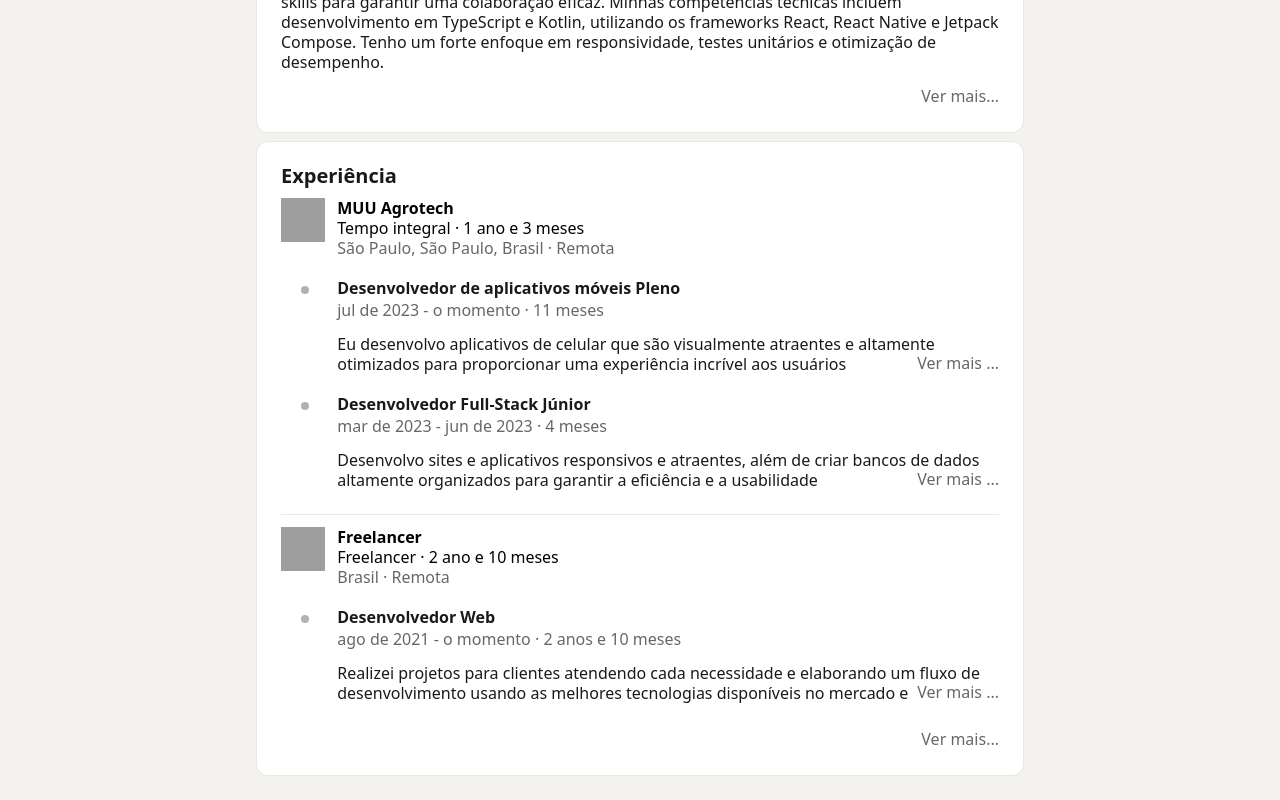
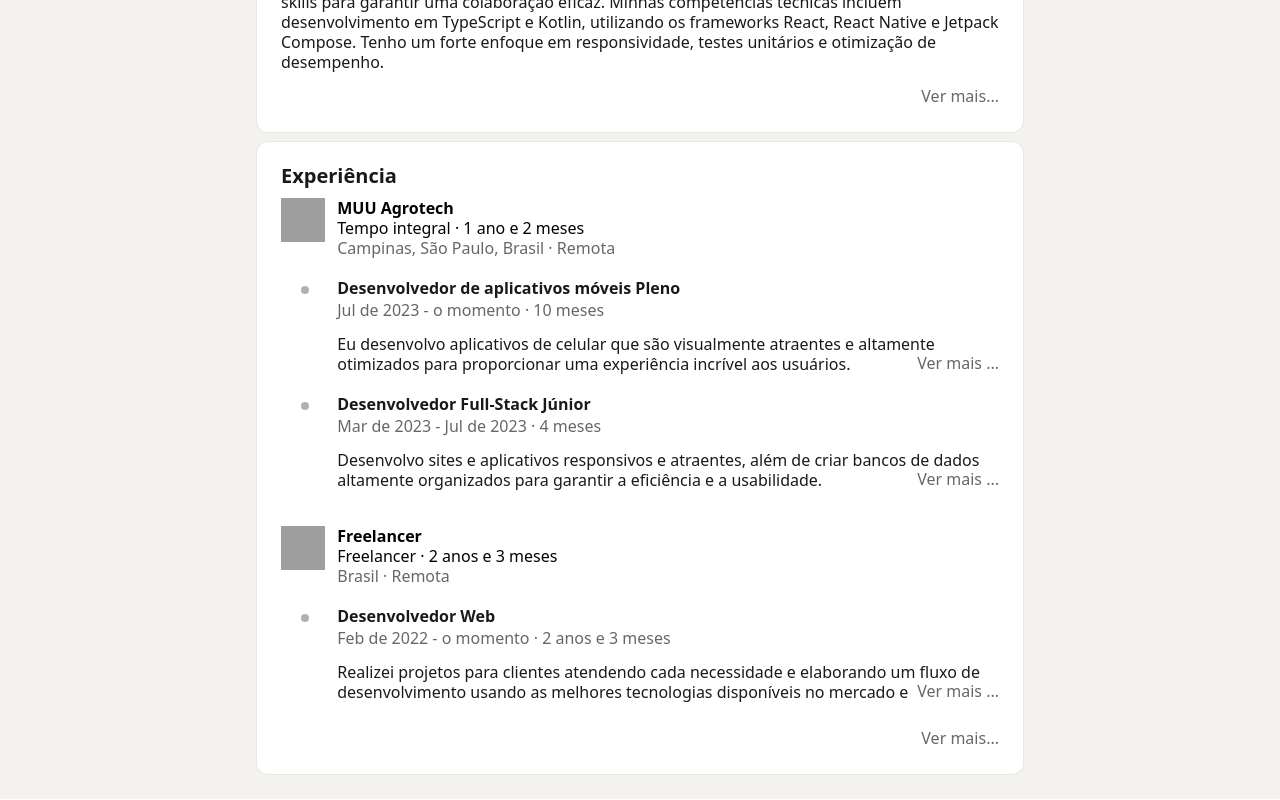
Before and after one commit to MateusHoffman/portfolio, a Next.js app: page / in a window 1280 px wide. Shown: the part 914-1714 px from the top of the page. Built offline with nearby package versions, Linux system fonts and the light colour scheme; grey boxes are pictures that could not be loaded.

Commit message:
Implemented ExperienceData in ListExperience

```diff
--- a/src/app/_components/experience/_components/ListExperience.tsx
+++ b/src/app/_components/experience/_components/ListExperience.tsx
@@ -1,3 +1,9 @@
+import {
+  formatDate,
+  formatDateRange,
+  formatTxtLocation,
+} from "@/app/util/format";
+import { experienceData } from "@/data/local/ExperienceData";
 import React from "react";
 
 interface IProps {
@@ -11,37 +17,40 @@ export default function ListExperience({
 }: IProps) {
   return (
     <div>
-      {/* 1º Experiência */}
-      <div className="py-3 flex flex-row">
+      {experienceData.experiences.map((experience) => (
+        <div className="py-3 flex flex-row" key={experience.id}>
           <div className="flex flex-col pr-3">
             <img
               className="w-12 aspect-square"
-            src="https://media.licdn.com/dms/image/D4E0BAQGDIMF0chtozQ/company-logo_100_100/0/1691426534167?e=1724284800&v=beta&t=-TI6N0Wd9-4i2LEjWokI0QFkXmZ_v5DMbq-rStkXLaY"
+              src={experience.imgLogo}
               alt="Logo empresa"
             />
           </div>
           <div className="w-full">
             <div className="flex flex-col">
               <span className="text-[#000006] text-base font-semibold leading-5">
-              MUU Agrotech
+                {experience.company}
               </span>
               <span className="text-[#000006] text-base font-normal leading-5">
-              Tempo integral · 1 ano e 3 meses
+                {experience.jobType} ·{" "}
+                {formatDateRange(experience.startDate, experience.endDate)}
               </span>
               <span className="text-[#00000099] text-base font-normal leading-5">
-              São Paulo, São Paulo, Brasil · Remota
+                {formatTxtLocation(experience)}
               </span>
             </div>
             <div className="pt-3">
-            {/* Descrição 1º Cargo */}
-            <div>
+              {experience.positionsInCompany.map((position) => (
+                <div key={position.id}>
                   <span className="relative block top-4 -left-9 h-2 w-2 rounded-full bg-[#0000004d]" />
                   <div>
                     <h1 className="text-base text-[#000000e6] leading-5 font-semibold">
-                  Desenvolvedor de aplicativos móveis Pleno
+                      {position.title}
                     </h1>
                     <span className="text-base text-[#00000099] leading-5 font-normal">
-                  jul de 2023 - o momento · 11 meses
+                      {formatDate(position.startDate)} -{" "}
+                      {formatDate(position.endDate)} ·{" "}
+                      {formatDateRange(position.startDate, position.endDate)}
                     </span>
                   </div>
                   <div className="py-3 relative">
@@ -50,9 +59,7 @@ export default function ListExperience({
                         modal ? "" : "line-clamp-2"
                       }`}
                     >
-                  Eu desenvolvo aplicativos de celular que são visualmente
-                  atraentes e altamente otimizados para proporcionar uma
-                  experiência incrível aos usuários
+                      {position.description}
                     </span>
                     {!modal && (
                       <button
@@ -66,103 +73,11 @@ export default function ListExperience({
                     )}
                   </div>
                 </div>
-            {/* Descrição 2º Cargo */}
-            <div>
-              <span className="relative block top-4 -left-9 h-2 w-2 rounded-full bg-[#0000004d]" />
-              <div>
-                <h1 className="text-base text-[#000000e6] leading-5 font-semibold">
-                  Desenvolvedor Full-Stack Júnior
-                </h1>
-                <span className="text-base text-[#00000099] leading-5 font-normal">
-                  mar de 2023 - jun de 2023 · 4 meses
-                </span>
-              </div>
-              <div className="py-3 relative">
-                <span
-                  className={`text-base text-[#000000e6] leading-5 font-normal ${
-                    modal ? "" : "line-clamp-2"
-                  }`}
-                >
-                  Desenvolvo sites e aplicativos responsivos e atraentes, além
-                  de criar bancos de dados altamente organizados para garantir a
-                  eficiência e a usabilidade
-                </span>
-                {!modal && (
-                  <button
-                    className="absolute right-0 bottom-[0.65rem] pl-2 bg-white"
-                    onClick={handleSeeMore}
-                  >
-                    <span className="text-black text-opacity-60 text-base leading-5 font-normal">
-                      Ver mais ...
-                    </span>
-                  </button>
-                )}
+              ))}
             </div>
           </div>
         </div>
-        </div>
-      </div>
-      {/* Divider */}
-      <div className="h-px w-full bg-[#8C8C8C] bg-opacity-20" />
-      {/* 2º Experiência */}
-      <div className="py-3 flex flex-row">
-        <div className="flex flex-col pr-3">
-          <img
-            className="w-12 aspect-square"
-            src="https://media.licdn.com/dms/image/D4D0BAQFSEbmwaeNAUw/company-logo_100_100/0/1683928977056/liberoprofessionista_logo?e=1724284800&v=beta&t=B1k2uW3Cx-fYB5q15_7DFYLjnpNsWj8zV31BoHN9PVE"
-            alt="Logo empresa"
-          />
-        </div>
-        <div className="w-full">
-          <div className="flex flex-col">
-            <span className="text-[#000006] text-base font-semibold leading-5">
-              Freelancer
-            </span>
-            <span className="text-[#000006] text-base font-normal leading-5">
-              Freelancer · 2 ano e 10 meses
-            </span>
-            <span className="text-[#00000099] text-base font-normal leading-5">
-              Brasil · Remota
-            </span>
-          </div>
-          <div className="pt-3">
-            {/* Descrição 1º Cargo */}
-            <div>
-              <span className="relative block top-4 -left-9 h-2 w-2 rounded-full bg-[#0000004d]" />
-              <div>
-                <h1 className="text-base text-[#000000e6] leading-5 font-semibold">
-                  Desenvolvedor Web
-                </h1>
-                <span className="text-base text-[#00000099] leading-5 font-normal">
-                  ago de 2021 - o momento · 2 anos e 10 meses
-                </span>
-              </div>
-              <div className="py-3 relative">
-                <span
-                  className={`text-base text-[#000000e6] leading-5 font-normal ${
-                    modal ? "" : "line-clamp-2"
-                  }`}
-                >
-                  Realizei projetos para clientes atendendo cada necessidade e
-                  elaborando um fluxo de desenvolvimento usando as melhores
-                  tecnologias disponíveis no mercado e versionando todas
-                  aplicações com o Git.
-                </span>
-                {!modal && (
-                  <button
-                    className="absolute right-0 bottom-[0.65rem] pl-2 bg-white"
-                    onClick={handleSeeMore}
-                  >
-                    <span className="text-black text-opacity-60 text-base leading-5 font-normal">
-                      Ver mais ...
-                    </span>
-                  </button>
-                )}
-              </div>
-            </div>
-          </div>
-        </div>
-      </div>
+      ))}
     </div>
   );
 }
```
Lines whose indentation alone changed are shown as unchanged.
